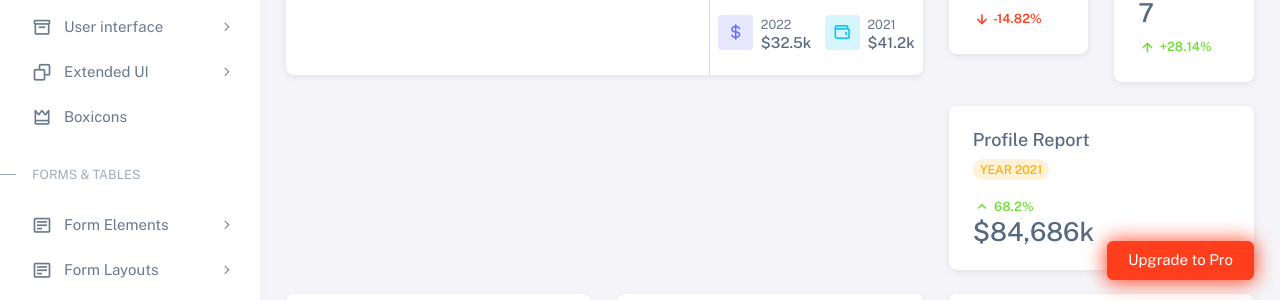
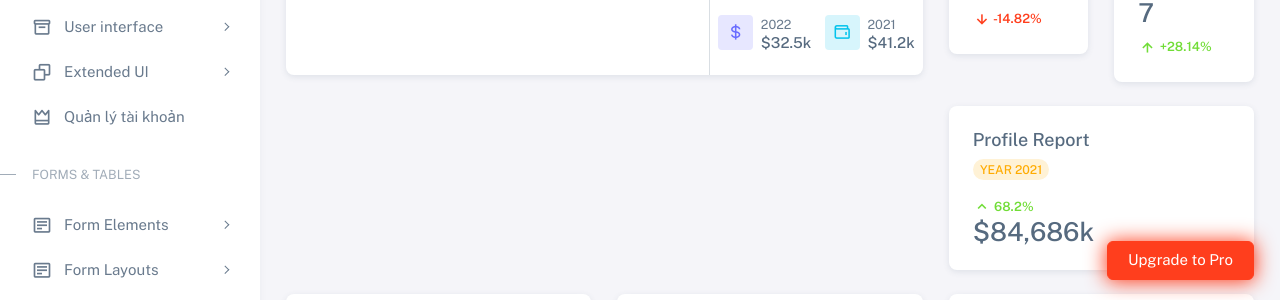
Before and after one commit to ntphat19pm/trang_tin_firebase, a PHP site: page /admin/index.php in a window 1280 px wide. Shown: the part 472-772 px from the top of the page. Run offline with PHP 8.4, Linux system fonts and the light colour scheme; some libraries are stand-ins or nearby versions.

Commit message:
update header

```diff
--- a/admin/header.php
+++ b/admin/header.php
@@ -387,9 +387,9 @@
             </li>
 
             <li class="menu-item">
-              <a href="icons-boxicons.html" class="menu-link">
+              <a href="taikhoan.php" class="menu-link">
                 <i class="menu-icon tf-icons bx bx-crown"></i>
-                <div data-i18n="Boxicons">Boxicons</div>
+                <div data-i18n="Boxicons">Quản lý tài khoản</div>
               </a>
             </li>
 
```
